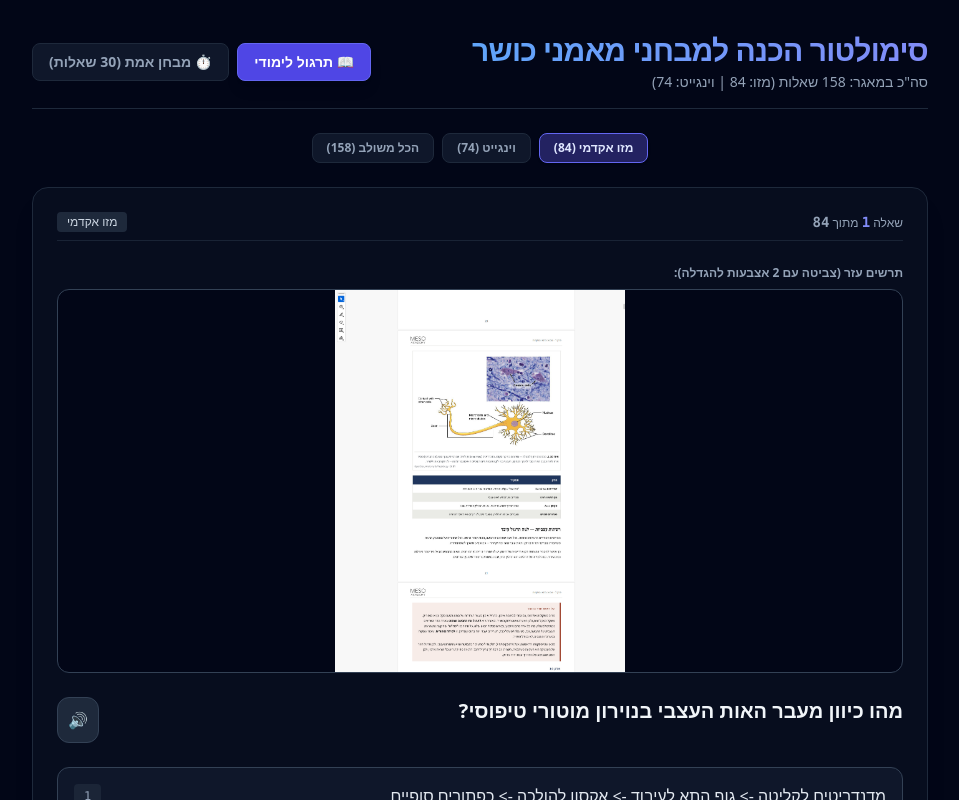
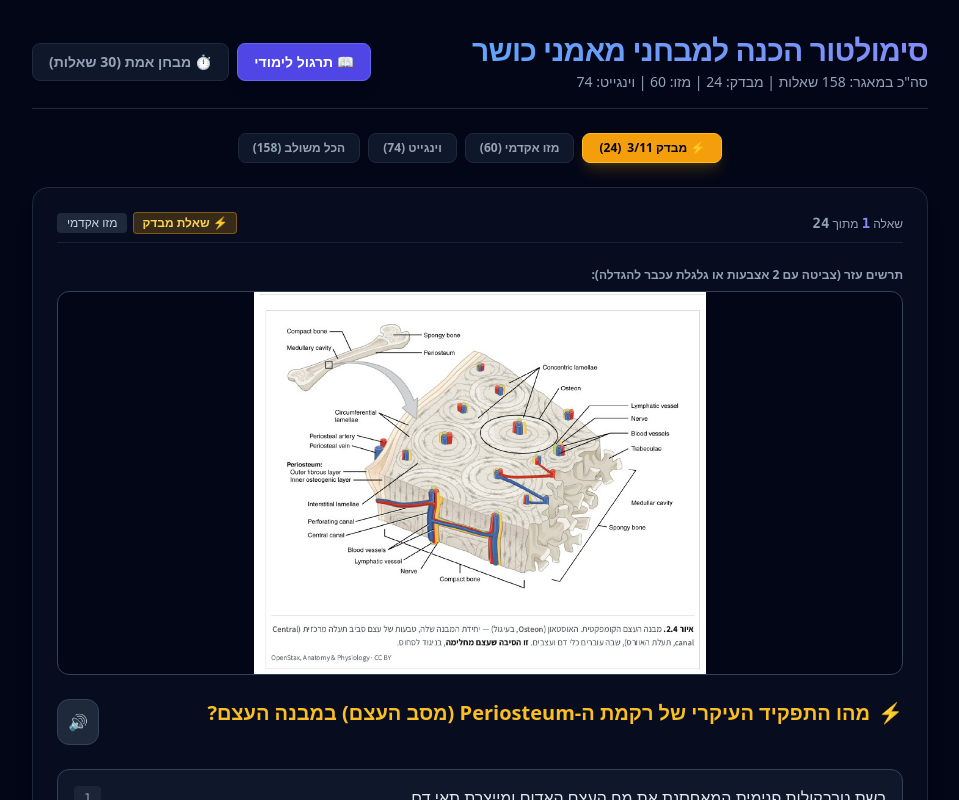
Before and after one commit to motic53/wingate-coach-prep, a Next.js app: page / in a window 1280 px wide. Shown: the top 800 px of the page, without its empty margins (160-1119 px from the left). Built offline with nearby package versions, Linux system fonts and the light colour scheme.

Commit message:
Update page.tsx

```diff
--- a/app/page.tsx
+++ b/app/page.tsx
@@ -30,7 +30,6 @@ function PinchZoomImage({ src, alt }: { src: string; alt: string }) {
   const dragStart = useRef({ x: 0, y: 0 });
   const lastTouchTime = useRef(0);
 
-  // איפוס בכל מעבר בין שאלות או החלפת תמונה
   useEffect(() => {
     setScale(1);
     setPosition({ x: 0, y: 0 });
@@ -38,7 +37,6 @@ function PinchZoomImage({ src, alt }: { src: string; alt: string }) {
     setIsFailed(false);
   }, [src]);
 
-  // זום באמצעות גלגלת עכבר (עבור מחשב)
   const handleWheel = (e: React.WheelEvent) => {
     e.preventDefault();
     const zoomFactor = e.deltaY < 0 ? 1.2 : 0.8;
@@ -49,9 +47,7 @@ function PinchZoomImage({ src, alt }: { src: string; alt: string }) {
     });
   };
 
-  // תמיכה במגע (מובייל / טאבלט)
   const handleTouchStart = (e: React.TouchEvent) => {
-    // זיהוי דאבל-טאפ להגדלה/איפוס מהיר
     const now = Date.now();
     if (e.touches.length === 1 && now - lastTouchTime.current < 300) {
       if (scale > 1) {
@@ -66,7 +62,6 @@ function PinchZoomImage({ src, alt }: { src: string; alt: string }) {
     lastTouchTime.current = now;
 
     if (e.touches.length === 2) {
-      // תחילת צביטה בשתי אצבעות
       const dist = Math.hypot(
         e.touches[0].clientX - e.touches[1].clientX,
         e.touches[0].clientY - e.touches[1].clientY
@@ -74,7 +69,6 @@ function PinchZoomImage({ src, alt }: { src: string; alt: string }) {
       initialDistance.current = dist;
       initialScale.current = scale;
     } else if (e.touches.length === 1 && scale > 1) {
-      // תחילת גרירה
       isDragging.current = true;
       dragStart.current = {
         x: e.touches[0].clientX - position.x,
@@ -108,7 +102,6 @@ function PinchZoomImage({ src, alt }: { src: string; alt: string }) {
     isDragging.current = false;
   };
 
-  // תמיכה בגרירה עם עכבר (מחשב)
   const handleMouseDown = (e: React.MouseEvent) => {
     if (scale <= 1) return;
     isDragging.current = true;
@@ -177,7 +170,6 @@ function PinchZoomImage({ src, alt }: { src: string; alt: string }) {
         </div>
       )}
 
-      {/* כפתור איפוס מהיר כשנמצאים בזום */}
       {scale > 1 && (
         <button
           type="button"
@@ -196,7 +188,7 @@ function PinchZoomImage({ src, alt }: { src: string; alt: string }) {
 
 export default function App() {
   const [mode, setMode] = useState<"practice" | "exam">("practice");
-  const [selectedInst, setSelectedInst] = useState<"all" | "meso" | "wingate">("meso");
+  const [selectedInst, setSelectedInst] = useState<"all" | "meso" | "wingate" | "exam_prep">("exam_prep");
 
   const [questionsList, setQuestionsList] = useState<ShuffledQuestion[]>([]);
   const [currentIndex, setCurrentIndex] = useState(0);
@@ -209,21 +201,25 @@ export default function App() {
 
   const explanationRef = useRef<HTMLDivElement | null>(null);
 
-  // ספירת כמויות השאלות לכל מוסד ולסך הכל
+  // ספירת כמויות השאלות לכל לשונית
   const counts = useMemo(() => {
-    const mesoCount = allQuestions.filter((q) => q.institution === "meso").length;
+    const examPrepCount = allQuestions.filter((q) => q.isExamPrep).length;
+    const mesoCount = allQuestions.filter((q) => q.institution === "meso" && !q.isExamPrep).length;
     const wingateCount = allQuestions.filter((q) => q.institution === "wingate").length;
     return {
+      examPrep: examPrepCount,
       meso: mesoCount,
       wingate: wingateCount,
-      total: allQuestions.length
+      total: allQuestions.length,
     };
   }, []);
 
   const initQuestions = useCallback(() => {
     let base = allQuestions.filter((q) => {
-      if (selectedInst === "all") return true;
-      return q.institution === selectedInst;
+      if (selectedInst === "exam_prep") return q.isExamPrep;
+      if (selectedInst === "meso") return q.institution === "meso" && !q.isExamPrep;
+      if (selectedInst === "wingate") return q.institution === "wingate";
+      return true; // 'all'
     });
 
     if (mode === "exam") {
@@ -239,7 +235,7 @@ export default function App() {
       return {
         ...q,
         shuffledOptions: shuffled,
-        newCorrectAnswer: newIndex
+        newCorrectAnswer: newIndex,
       };
     });
 
@@ -255,7 +251,6 @@ export default function App() {
     initQuestions();
   }, [initQuestions]);
 
-  // טיימר לבחינה
   useEffect(() => {
     if (mode !== "exam" || examFinished) return;
 
@@ -378,13 +373,13 @@ export default function App() {
               סימולטור הכנה למבחני מאמני כושר
             </h1>
             <p className="text-xs sm:text-sm text-slate-400 mt-1">
-              סה"כ במאגר: {counts.total} שאלות (מזו: {counts.meso} | וינגייט: {counts.wingate})
+              סה"כ במאגר: {counts.total} שאלות | מבדק: {counts.examPrep} | מזו: {counts.meso} | וינגייט: {counts.wingate}
             </p>
           </div>
 
           <div className="flex gap-2">
             <button
-              onClick={() => { setMode("practice"); }}
+              onClick={() => setMode("practice")}
               className={`px-4 py-2 text-sm font-bold rounded-lg border transition ${
                 mode === "practice"
                   ? "bg-indigo-600 border-indigo-500 text-white shadow-lg"
@@ -394,7 +389,7 @@ export default function App() {
               📖 תרגול לימודי
             </button>
             <button
-              onClick={() => { setMode("exam"); }}
+              onClick={() => setMode("exam")}
               className={`px-4 py-2 text-sm font-bold rounded-lg border transition ${
                 mode === "exam"
                   ? "bg-rose-600 border-rose-500 text-white shadow-lg shadow-rose-900/40 animate-pulse"
@@ -406,9 +401,21 @@ export default function App() {
           </div>
         </header>
 
-        {/* בחירת מוסד במצב תרגול עם כמויות */}
+        {/* לשוניות בחירה - כולל לשונית מבדק ייעודית בכתום */}
         {mode === "practice" && (
           <div className="flex flex-wrap justify-center gap-2">
+            <button
+              onClick={() => setSelectedInst("exam_prep")}
+              className={`px-4 py-1.5 text-xs font-bold rounded-lg border transition flex items-center gap-1.5 ${
+                selectedInst === "exam_prep"
+                  ? "bg-amber-500 border-amber-400 text-slate-950 shadow-lg shadow-amber-500/20"
+                  : "bg-slate-900 border-amber-500/40 text-amber-400 hover:bg-slate-800"
+              }`}
+            >
+              <span>⚡ מבדק 3/11</span>
+              <span>({counts.examPrep})</span>
+            </button>
+
             <button
               onClick={() => setSelectedInst("meso")}
               className={`px-3.5 py-1.5 text-xs font-semibold rounded-lg border transition ${
@@ -419,6 +426,7 @@ export default function App() {
             >
               מזו אקדמי ({counts.meso})
             </button>
+
             <button
               onClick={() => setSelectedInst("wingate")}
               className={`px-3.5 py-1.5 text-xs font-semibold rounded-lg border transition ${
@@ -429,6 +437,7 @@ export default function App() {
             >
               וינגייט ({counts.wingate})
             </button>
+
             <button
               onClick={() => setSelectedInst("all")}
               className={`px-3.5 py-1.5 text-xs font-semibold rounded-lg border transition ${
@@ -485,7 +494,9 @@ export default function App() {
                 return (
                   <div key={idx} className={`p-4 rounded-xl border ${isCorrect ? "bg-emerald-950/20 border-emerald-900" : "bg-rose-950/20 border-rose-900"} space-y-3`}>
                     <div className="flex justify-between font-semibold text-sm">
-                      <span>שאלה {idx + 1}: {q.question}</span>
+                      <span className={q.isExamPrep ? "text-amber-400" : ""}>
+                        {q.isExamPrep && "⚡ "}שאלה {idx + 1}: {q.question}
+                      </span>
                       <span>{isCorrect ? "✅ נכון" : "❌ שגוי"}</span>
                     </div>
                     <div className="text-xs text-slate-400">
@@ -521,32 +532,41 @@ export default function App() {
             </button>
           </div>
         ) : currentQ ? (
-          /* כרטיס השאלה הרגיל */
+          /* כרטיס השאלה */
           <div className="space-y-6 bg-slate-900/40 p-5 sm:p-6 rounded-2xl border border-slate-800 shadow-xl">
-            {/* מונה שאלה מתוך סך הכל ומוסד */}
+            {/* מונה שאלה ותיוג */}
             <div className="flex items-center justify-between text-xs text-slate-400 pb-2 border-b border-slate-800/80">
               <span>
                 שאלה <strong className="text-indigo-400 font-mono text-sm">{currentIndex + 1}</strong> מתוך <strong className="font-mono text-sm">{questionsList.length}</strong>
               </span>
+              <div className="flex items-center gap-1.5">
+                {currentQ.isExamPrep && (
+                  <span className="px-2 py-0.5 rounded bg-amber-500/20 text-amber-300 border border-amber-500/40 font-bold">
+                    ⚡ שאלת מבדק
+                  </span>
+                )}
                 <span className="px-2.5 py-0.5 rounded bg-slate-800 text-slate-300 font-medium">
                   {currentQ.institution === "meso" ? "מזו אקדמי" : "וינגייט"}
                 </span>
               </div>
+            </div>
 
+            {/* תצוגת תמונה עם זום */}
             {currentQ.image && (
               <div className="space-y-2">
                 <span className="text-xs font-semibold text-slate-400 block">
-                  תרשים עזר (צביטה עם 2 אצבעות להגדלה):
+                  תרשים עזר (צביטה עם 2 אצבעות או גלגלת עכבר להגדלה):
                 </span>
                 <PinchZoomImage src={currentQ.image} alt={currentQ.question} />
               </div>
             )}
 
+            {/* כותרת השאלה - בכתום אם שייכת למבדק */}
             <div className="flex items-start justify-between gap-3">
               <h2 className={`text-lg sm:text-xl font-bold leading-relaxed flex-1 ${
                 currentQ.isExamPrep ? "text-amber-400" : "text-slate-100"
               }`}>
-  {currentQ.isExamPrep && <span className="text-amber-500 font-extrabold ml-2">⚡ [מבדק 3/11]</span>}
+                {currentQ.isExamPrep && <span className="text-amber-500 font-black ml-2">⚡</span>}
                 {currentQ.question}
               </h2>
               <button
@@ -559,7 +579,7 @@ export default function App() {
               </button>
             </div>
 
-            {/* אפשרויות שעברו ערבוב אקראי */}
+            {/* אפשרויות תשובה */}
             <div className="space-y-3">
               {currentQ.shuffledOptions.map((opt, idx) => {
                 const isSelected = userAnswers[currentIndex] === idx;
@@ -677,7 +697,11 @@ export default function App() {
               </div>
             )}
           </div>
-        ) : null}
+        ) : (
+          <div className="text-center p-8 bg-slate-900 rounded-xl border border-slate-800 text-slate-400">
+            לא נמצאו שאלות בקטגוריה זו.
+          </div>
+        )}
       </div>
     </main>
   );
```
Lines whose indentation alone changed are shown as unchanged.
